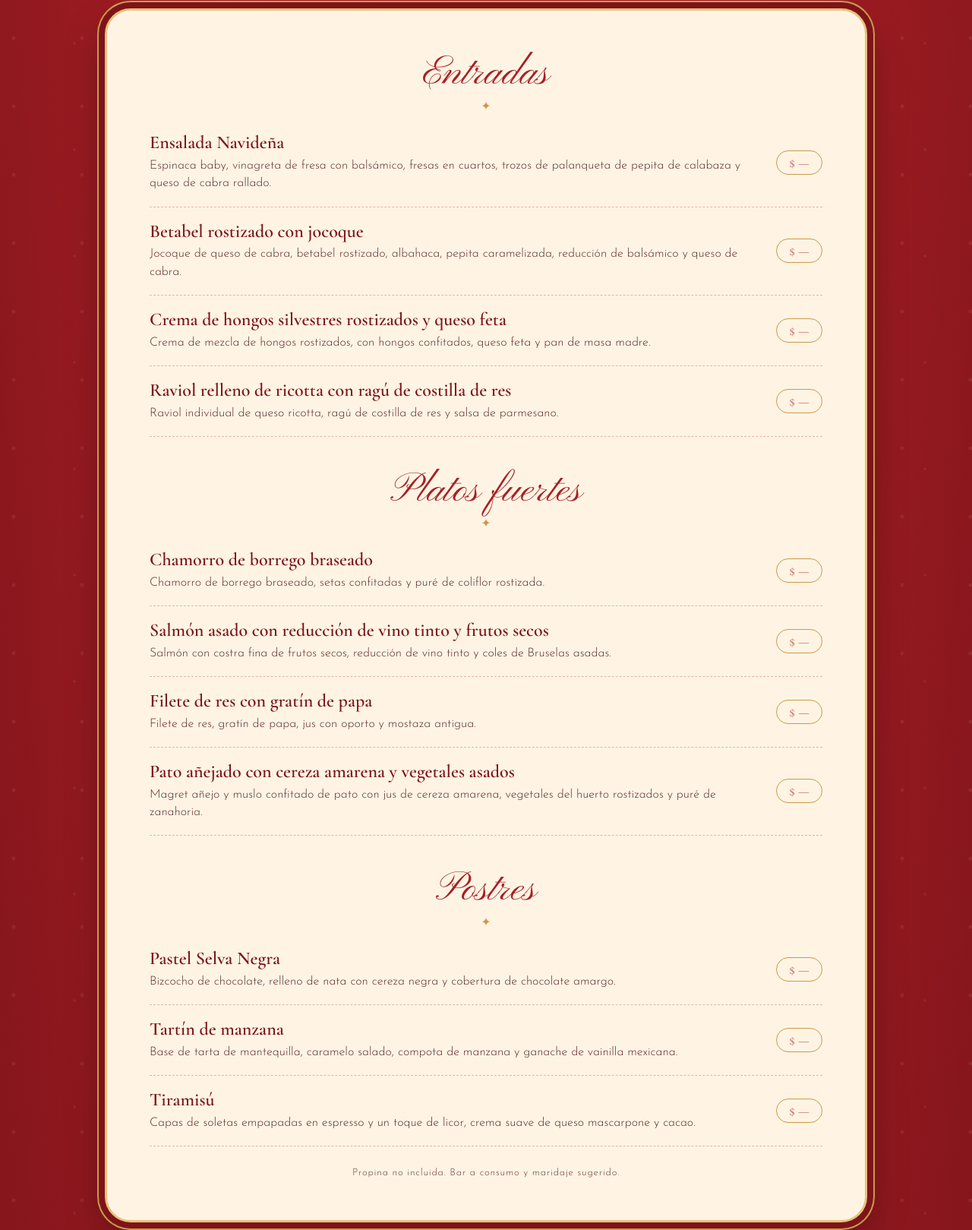
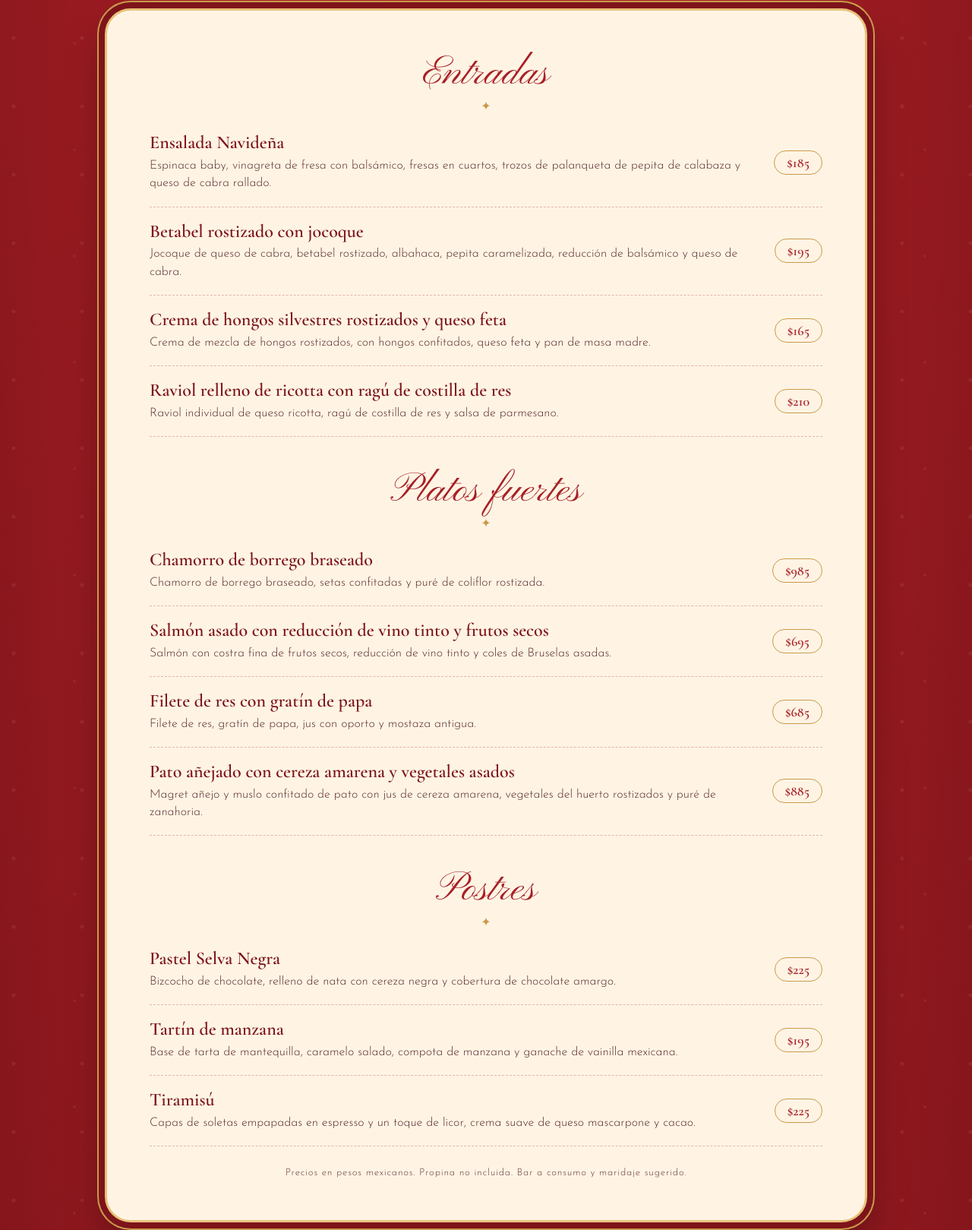
Before and after one commit to Antetodo-equipo/camisetas-salvia-votacion, a plain HTML site: page navidad/index.html in a window 1280 px wide. Shown: the part 3919-5538 px from the top of the page at 76% size. Drawn offline with nearby package versions, Linux system fonts and the light colour scheme.

Commit message:
Navidad: precios del menú a la carta
Co-Authored-By: Claude Sonnet 5.5 <noreply@anthropic.com>
Claude-Session: https://claude.ai/code/session_01YYNmhmZ5rVQAVvEn4Cpbxm

```diff
--- a/navidad/index.html
+++ b/navidad/index.html
@@ -134,22 +134,22 @@ footer{margin-top:80px;background:var(--red-dd);border-top:2px solid var(--gold-
     <p class="sub">Menú especial a la carta</p>
     <div class="menu">
       <h3>Entradas</h3>
-      <div class="dish"><h4>Ensalada Navideña</h4><span class="price" data-precio></span><p>Espinaca baby, vinagreta de fresa con balsámico, fresas en cuartos, trozos de palanqueta de pepita de calabaza y queso de cabra rallado.</p></div>
-      <div class="dish"><h4>Betabel rostizado con jocoque</h4><span class="price"></span><p>Jocoque de queso de cabra, betabel rostizado, albahaca, pepita caramelizada, reducción de balsámico y queso de cabra.</p></div>
-      <div class="dish"><h4>Crema de hongos silvestres rostizados y queso feta</h4><span class="price"></span><p>Crema de mezcla de hongos rostizados, con hongos confitados, queso feta y pan de masa madre.</p></div>
-      <div class="dish"><h4>Raviol relleno de ricotta con ragú de costilla de res</h4><span class="price"></span><p>Raviol individual de queso ricotta, ragú de costilla de res y salsa de parmesano.</p></div>
+      <div class="dish"><h4>Ensalada Navideña</h4><span class="price">$185</span><p>Espinaca baby, vinagreta de fresa con balsámico, fresas en cuartos, trozos de palanqueta de pepita de calabaza y queso de cabra rallado.</p></div>
+      <div class="dish"><h4>Betabel rostizado con jocoque</h4><span class="price">$195</span><p>Jocoque de queso de cabra, betabel rostizado, albahaca, pepita caramelizada, reducción de balsámico y queso de cabra.</p></div>
+      <div class="dish"><h4>Crema de hongos silvestres rostizados y queso feta</h4><span class="price">$165</span><p>Crema de mezcla de hongos rostizados, con hongos confitados, queso feta y pan de masa madre.</p></div>
+      <div class="dish"><h4>Raviol relleno de ricotta con ragú de costilla de res</h4><span class="price">$210</span><p>Raviol individual de queso ricotta, ragú de costilla de res y salsa de parmesano.</p></div>
 
       <h3>Platos fuertes</h3>
-      <div class="dish"><h4>Chamorro de borrego braseado</h4><span class="price"></span><p>Chamorro de borrego braseado, setas confitadas y puré de coliflor rostizada.</p></div>
-      <div class="dish"><h4>Salmón asado con reducción de vino tinto y frutos secos</h4><span class="price"></span><p>Salmón con costra fina de frutos secos, reducción de vino tinto y coles de Bruselas asadas.</p></div>
-      <div class="dish"><h4>Filete de res con gratín de papa</h4><span class="price"></span><p>Filete de res, gratín de papa, jus con oporto y mostaza antigua.</p></div>
-      <div class="dish"><h4>Pato añejado con cereza amarena y vegetales asados</h4><span class="price"></span><p>Magret añejo y muslo confitado de pato con jus de cereza amarena, vegetales del huerto rostizados y puré de zanahoria.</p></div>
+      <div class="dish"><h4>Chamorro de borrego braseado</h4><span class="price">$985</span><p>Chamorro de borrego braseado, setas confitadas y puré de coliflor rostizada.</p></div>
+      <div class="dish"><h4>Salmón asado con reducción de vino tinto y frutos secos</h4><span class="price">$695</span><p>Salmón con costra fina de frutos secos, reducción de vino tinto y coles de Bruselas asadas.</p></div>
+      <div class="dish"><h4>Filete de res con gratín de papa</h4><span class="price">$685</span><p>Filete de res, gratín de papa, jus con oporto y mostaza antigua.</p></div>
+      <div class="dish"><h4>Pato añejado con cereza amarena y vegetales asados</h4><span class="price">$885</span><p>Magret añejo y muslo confitado de pato con jus de cereza amarena, vegetales del huerto rostizados y puré de zanahoria.</p></div>
 
       <h3>Postres</h3>
-      <div class="dish"><h4>Pastel Selva Negra</h4><span class="price"></span><p>Bizcocho de chocolate, relleno de nata con cereza negra y cobertura de chocolate amargo.</p></div>
-      <div class="dish"><h4>Tartín de manzana</h4><span class="price"></span><p>Base de tarta de mantequilla, caramelo salado, compota de manzana y ganache de vainilla mexicana.</p></div>
-      <div class="dish"><h4>Tiramisú</h4><span class="price"></span><p>Capas de soletas empapadas en espresso y un toque de licor, crema suave de queso mascarpone y cacao.</p></div>
-      <p class="note">Propina no incluida. Bar a consumo y maridaje sugerido.</p>
+      <div class="dish"><h4>Pastel Selva Negra</h4><span class="price">$225</span><p>Bizcocho de chocolate, relleno de nata con cereza negra y cobertura de chocolate amargo.</p></div>
+      <div class="dish"><h4>Tartín de manzana</h4><span class="price">$195</span><p>Base de tarta de mantequilla, caramelo salado, compota de manzana y ganache de vainilla mexicana.</p></div>
+      <div class="dish"><h4>Tiramisú</h4><span class="price">$225</span><p>Capas de soletas empapadas en espresso y un toque de licor, crema suave de queso mascarpone y cacao.</p></div>
+      <p class="note">Precios en pesos mexicanos. Propina no incluida. Bar a consumo y maridaje sugerido.</p>
     </div>
   </section>
 
```
